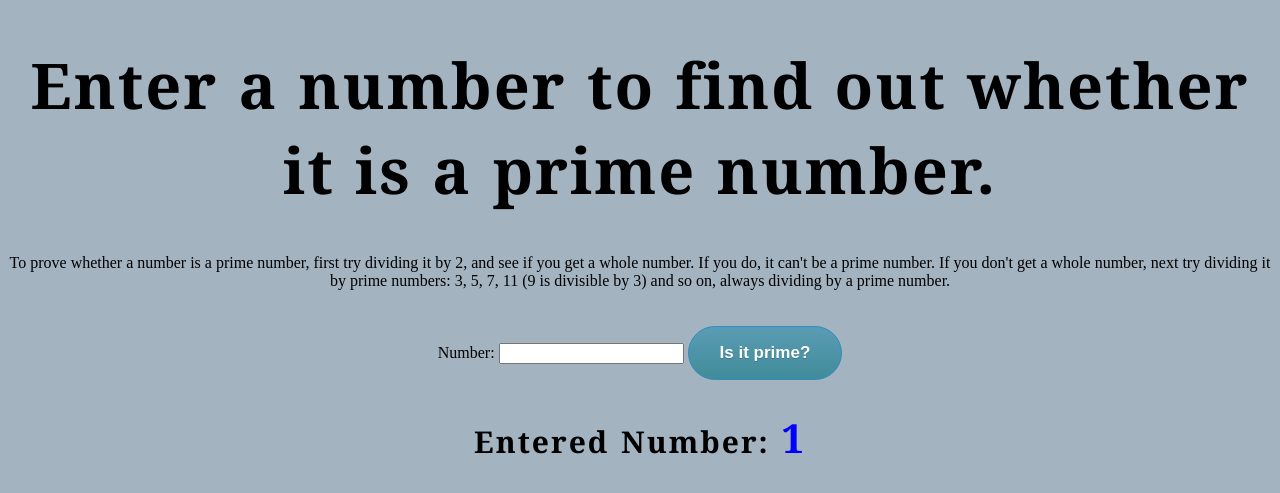
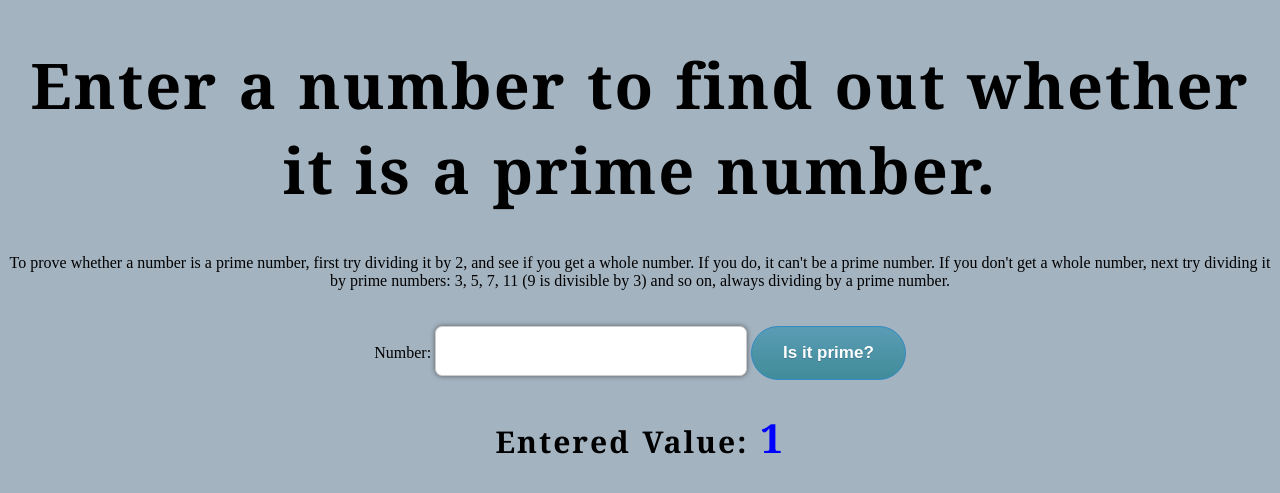
Before and after one commit to omarqouqas/isprime-HTML-Templates, a Flask app: template templates/index.html in a window 1280 px wide. Shown: the top 493 px of the page. Run offline with Flask 2, Linux system fonts and the light colour scheme; the template is opened without the code that fills it: most values are stand-ins (such as "Sample title", 1, 10 or a date in 2020).

Commit message:
fixed negative numbers, moved the "<0" if statement to the top

```diff
--- a/main.py
+++ b/main.py
@@ -4,8 +4,11 @@ app = Flask(__name__)
 
 
 def is_prime(number):
+
     while True:
         try:
+            if int(number) < 0:  # negative numbers are not prime
+                return str(number) + " is not a Prime number because it is less than 0"
             if number == 2:  # 2 is considered as a prime number
                 return str(number) + " is a Prime number."
             elif int(number) == 0 or int(number) == 1:
@@ -22,8 +25,6 @@ def is_prime(number):
             elif int(number) > 7 and int(number) % 7 == 0:
                 return str(number) + " is not a Prime number because it is divisible by 7. " + str(number) +\
                        "/" + str(7) + " = " + str(int(number) / 7)
-            elif int(number) < 0:  # negative numbers are not prime
-                return str(number) + " is not a Prime number because " + str(number) + " is less than 0"
             else:
                 return str(number) + " is a Prime number because it is divisible by itself and 1"
         except ValueError:
--- a/static/css/style.css
+++ b/static/css/style.css
@@ -69,8 +69,8 @@ p {
 	top:1px;
 }
 
-/* input-text is the class name used in index.html file*/
-.input-text {
+/* input-number is the class name used in index.html file*/
+.input-number {
      padding: 11px;
      font-size: 22px;
      border-width: 1px;
@@ -82,7 +82,7 @@ p {
      box-shadow: 0px 0px 5px rgba(66,66,66,.75);
      text-shadow: -50px 0px 0px rgba(66,66,66,.0);
 }
- .input-text:focus {
+ .input-number:focus {
      outline:none;
 }
 
--- a/templates/index.html
+++ b/templates/index.html
@@ -21,7 +21,7 @@
     <input type="submit" value="Is it prime?" class="button">
 </form>
 {% if number %}
-<p>Entered Number: <b class="entered-value"> {{ number.number }} </b></p>
+<p>Entered Value: <b class="entered-value"> {{ number.number }} </b></p>
 <p> {{ number.is_it_prime }} </p>
 {% else %}
 <!-- html to render if params argument was None -->
```
